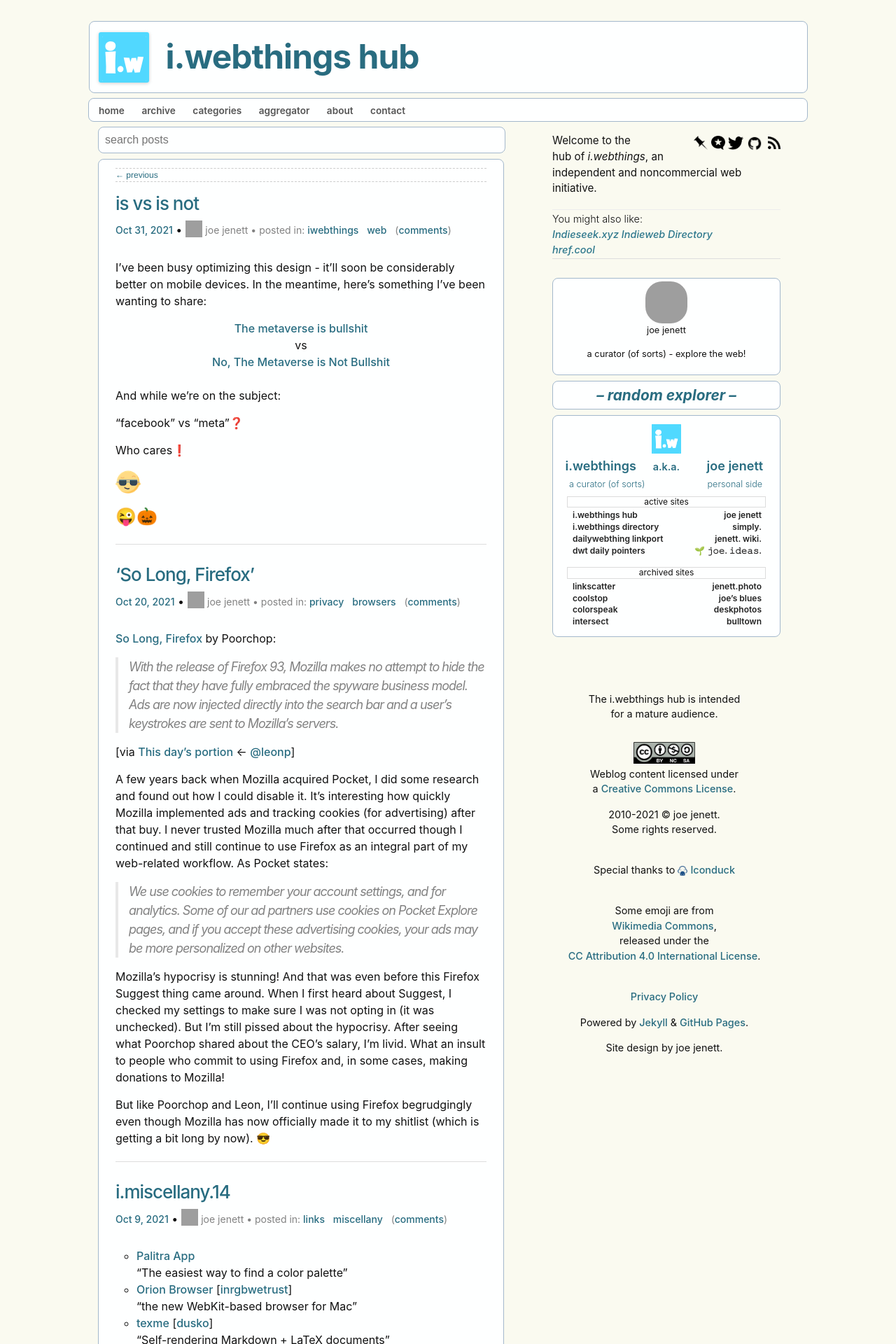
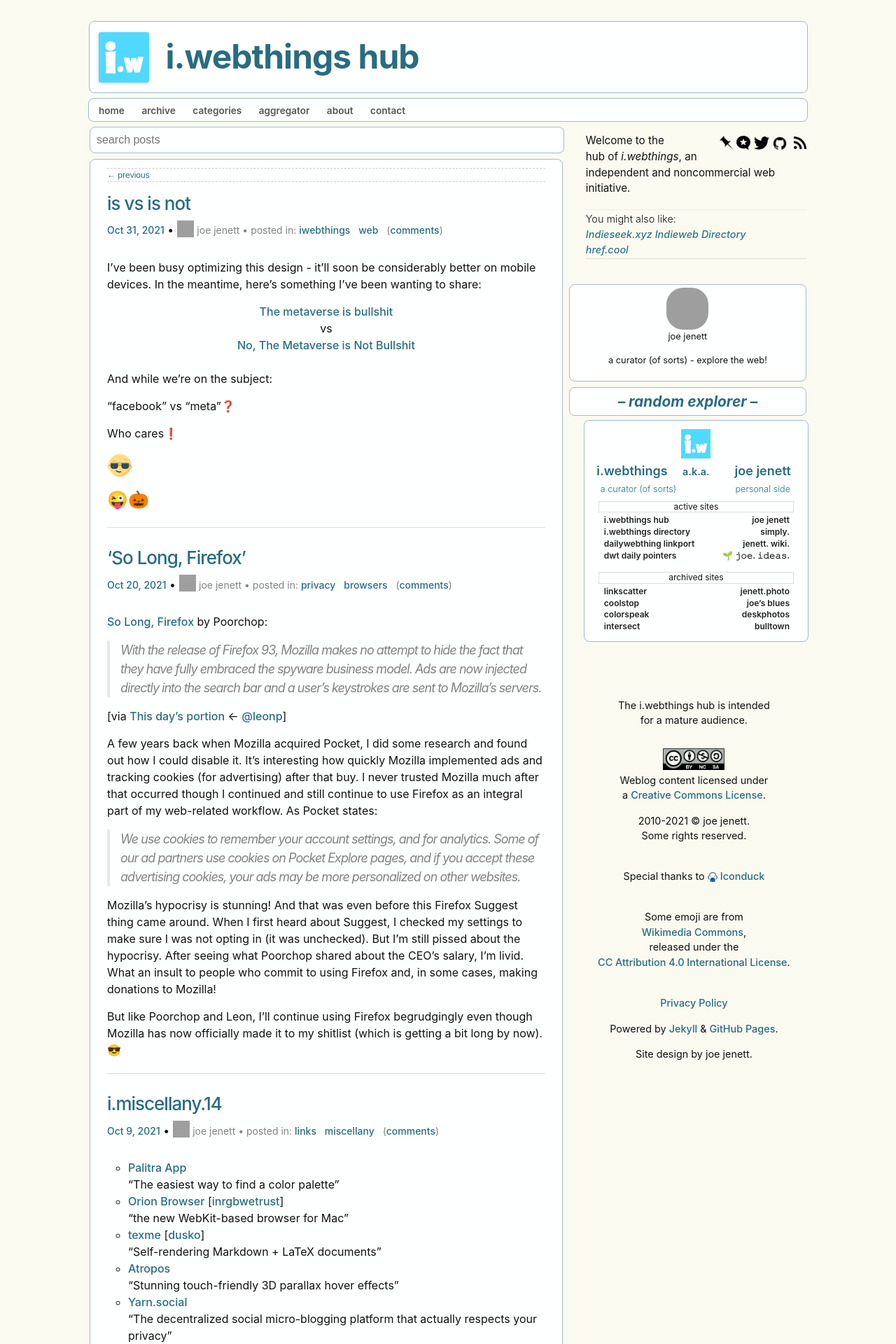
Before and after one commit to joejenett/i.webthings, a Jekyll site: the page built from index.md, in a window 1280 px wide. Shown: the top 1920 px of the page at 70% size. Built offline with Jekyll 4.4.1, drawn with Linux system fonts in a browser that asks for light colours; comment, search, counter and statistics services are not loaded; grey boxes are pictures that could not be loaded.

Commit message:
Update style.css

```diff
--- a/css/style.css
+++ b/css/style.css
@@ -17,7 +17,6 @@ color: #286c80;
 text-decoration: none;
 font-weight:500;
 }
-
 a:visited, ul.post-list li a:visited {
 color: #286c80;
 
@@ -202,6 +201,41 @@ top: -64px;
 	position: relative;
 	top: -36px;
 }
+
+.wrapper {
+	display:flex;
+	flex-direction:row;
+	flex-wrap:wrap;
+	position:relative;
+	top:-23px;
+	max-width:1024px;
+	margin-right: auto;
+	margin-left: auto;
+    padding: 0;
+}
+.onef {
+width:66%;
+}
+.twof {
+width:34%;
+}
+.thesidebar {
+text-align:center;
+padding:0;
+margin-left:9px;
+}
+#page {
+	min-width: 1000px;
+}
+.welcome {
+	padding:18px;
+	border: 1px solid #a3b8cc;
+	border-radius:8px;
+	background-color: var(--hbg-color);
+	text-align:left;
+	margin-bottom:9px;
+	font-size:.95em;
+}
 div.hcard-display {
 	background: var(--hbg-color);
 	border:1px solid #a3b8cc;
@@ -209,11 +243,8 @@ border-radius:8px;
 	padding:4px 6px;
 	font-size:.8em;
 	text-align:center;
-margin:-9px 0 0 24px;
-width:312px;
 }
 .explore {
-margin:0 0 36px 24px;
 	border: 1px solid #a3b8cc;
 	border-radius: 8px;
 	background: var(--hbg-color);
@@ -223,29 +254,6 @@ font-size:.9em;
 	text-align:center;
 	position: relative;
 	top: -4px;
-width:312px;
-}
-.wrapper {
-display:flex;flex-direction:
-row;flex-wrap:wrap;
-position:relative;
-top:-23px;
-clear:both;
-max-width: -webkit-calc(1060px - (30px * 2));
-max-width: calc(1060px - (30px * 2));
-}
-.onef {
-width:58%;;
-}
-.twof {
-width:41%;
-}
-.thesidebar {
-text-align:center;
-padding:0 15px 0 45px;
-}
-#page {
-	min-width: 1000px;
 }
 .sidefoot {
 	margin-top: 48px;
@@ -253,6 +261,24 @@ padding:0 15px 0 45px;
 	text-align: center;
 	line-height: 1.5em;
 }
+.sidefoot-aka {
+	position:relative;
+	top:3px;
+	padding-left:0;
+	text-align: center;
+	line-height: 1.5em;
+}
+.sidefoot-credits {
+	font-size:.9em;
+	margin-top: 10px;
+	padding-left: 0;
+	text-align: center;
+	line-height: 1.5em;
+	border: 1px solid #a3b8cc;
+	background: var(--hbg-color);
+	border-radius: 8px;
+}
+
 .iwtblock {
 	padding: 9px;
 	margin: 0 10px;
@@ -264,10 +290,8 @@ padding:0 15px 0 45px;
 	line-height: 1.7em;
 }
 #aka {
-	width:312px;
-	margin:auto;
 	position:relative;
-	top:2px;
+	/*top:2px;*/
 	padding:12px 6px 6px 6px;
 	border:1px solid #a3b8cc;
 	background-color: var(--hbg-color);
@@ -342,15 +366,18 @@ padding:0 15px 0 45px;
 	/*position:relative;left:8px;*/
 }
 @media only screen and (max-width:768px) {
+	body {
+		padding:0 9px 0 14px;
+	}
 div.hcard-display, .explore {
 margin:auto;
 }
 .thesidebar {
-padding:0;
+padding:0 0 0 6px;
 margin:0;
 }
 	.onef {
-	width:100%;
+	width:99%;
 	}
 	.twof {
 	width:100%;
@@ -360,10 +387,7 @@ margin:0;
 	left:-8px;
 	padding-top:24px;
 }
-#aka, .sidefoot {
-	position:relative;
-	left:-12px;
-}
+
 
 }
 @media only screen and (max-width:476px) {
@@ -371,10 +395,21 @@ margin:0;
 padding:0;
 margin:0;
 }
-div.hcard-display, .explore {
-margin-left:36px;
+div.hcard-display, .explore, .welcome, .sidefoot-credits {
+position:relative;
+left:8px;
 }
-.thesidebar {
+.sidefoot-credits {
+	margin-right:2px;
+}
+.sidefoot-aka {
+	padding-left: 9px;
+}
+#aka  {
+	left:0;
+	min-width:98%;
+}
+/*.thesidebar {
 	position:relative;
 	left:-8px;
 	padding-top:24px;
@@ -382,7 +417,7 @@ margin-left:36px;
 #aka, .sidefoot {
 	position:relative;
 	left:-4px;
-}
+}*/
 .iwtblock {
 	margin: 0;
 }
@@ -406,10 +441,10 @@ div.hcard-display {
 		display:flex;flex-direction: column;flex-wrap:wrap;
 	}
 	.onef {
-	width:100%;
+	width:99%;
 	}
 	.twof {
-	width:100%;
+	width:99%;
 	}
 
 }
```
Lines whose indentation alone changed are shown as unchanged.
